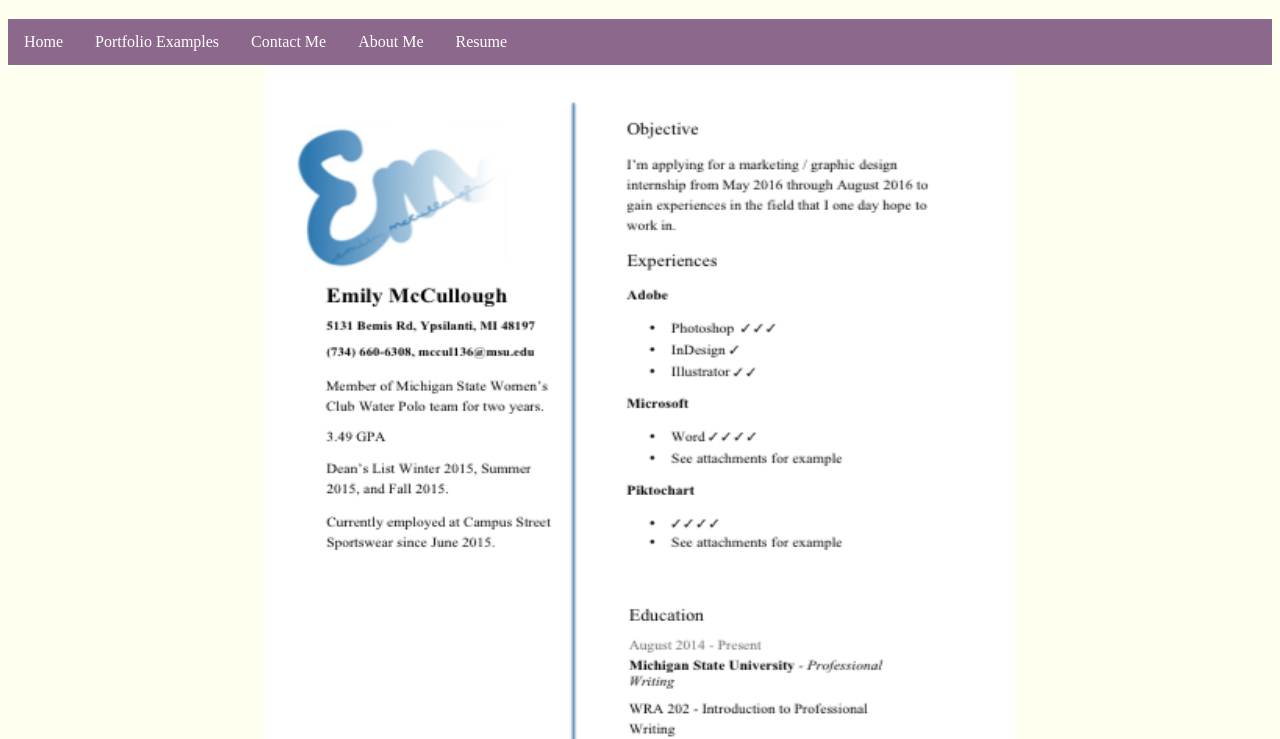
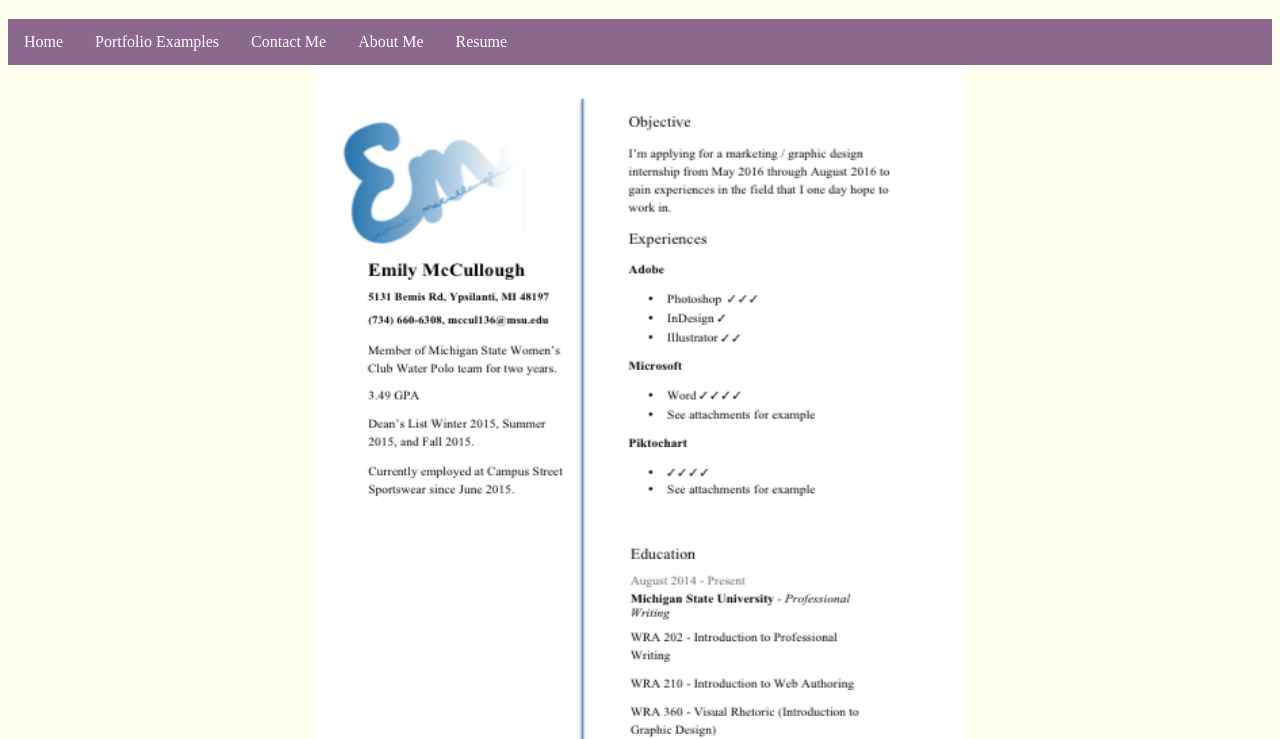
Before and after one commit to mccul136/mccul136.github.io, a plain HTML site: page resume.html in a window 1280 px wide. Shown: the part 61-800 px from the top of the page. Drawn offline with Linux system fonts and the light colour scheme.

Commit message:
Update resume.html

```diff
--- a/resume.html
+++ b/resume.html
@@ -23,7 +23,7 @@
 </body>
 </html>
 
-<center><img src="Resume.JPG" alt="Resume" style="float: center;width:750px;height:900px;"></center>
+<center><img src="Resume.JPG" alt="Resume" style="float: center;width:650px;height:800px;"></center>
 
 <!--FOOTER INFO-->
 <footer><font color = "5a8d5a">
```
